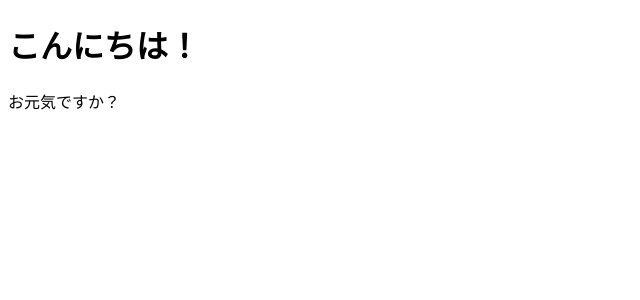
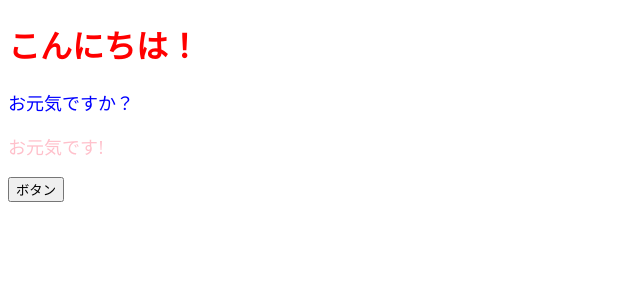
Before and after one commit to masatonara83/React-practice, a React (Create React App) app: page / in a window 1280 px wide. Shown: the top 300 px of the page, without its empty margins (0-640 px from the left). Built offline with nearby package versions, Linux system fonts and the light colour scheme.

Commit message:
propを体験

```diff
--- a/src/App.jsx
+++ b/src/App.jsx
@@ -1,10 +1,14 @@
 import React from "react";
+import ColorfulMessage from "./components/ColorfulMessage";
 
 const App = () => {
+  const onClickButton = () => alert();
   return (
     <>
-      <h1>こんにちは！</h1>
-      <p>お元気ですか？</p>
+      <h1 style={{ color: "red" }}>こんにちは！</h1>
+      <ColorfulMessage color="blue">お元気ですか？</ColorfulMessage>
+      <ColorfulMessage color="pink">お元気です!</ColorfulMessage>
+      <button onClick={onClickButton}>ボタン</button>
     </>
   );
 };
--- /dev/null
+++ b/src/components/ColorfulMessage.jsx
@@ -0,0 +1,11 @@
+import React from "react";
+
+const ColorfulMessage = (props) => {
+  const contentStyle = {
+    color: props.color,
+    fontSize: "18px"
+  };
+  return <p style={contentStyle}>{props.children}</p>;
+};
+
+export default ColorfulMessage;
```
